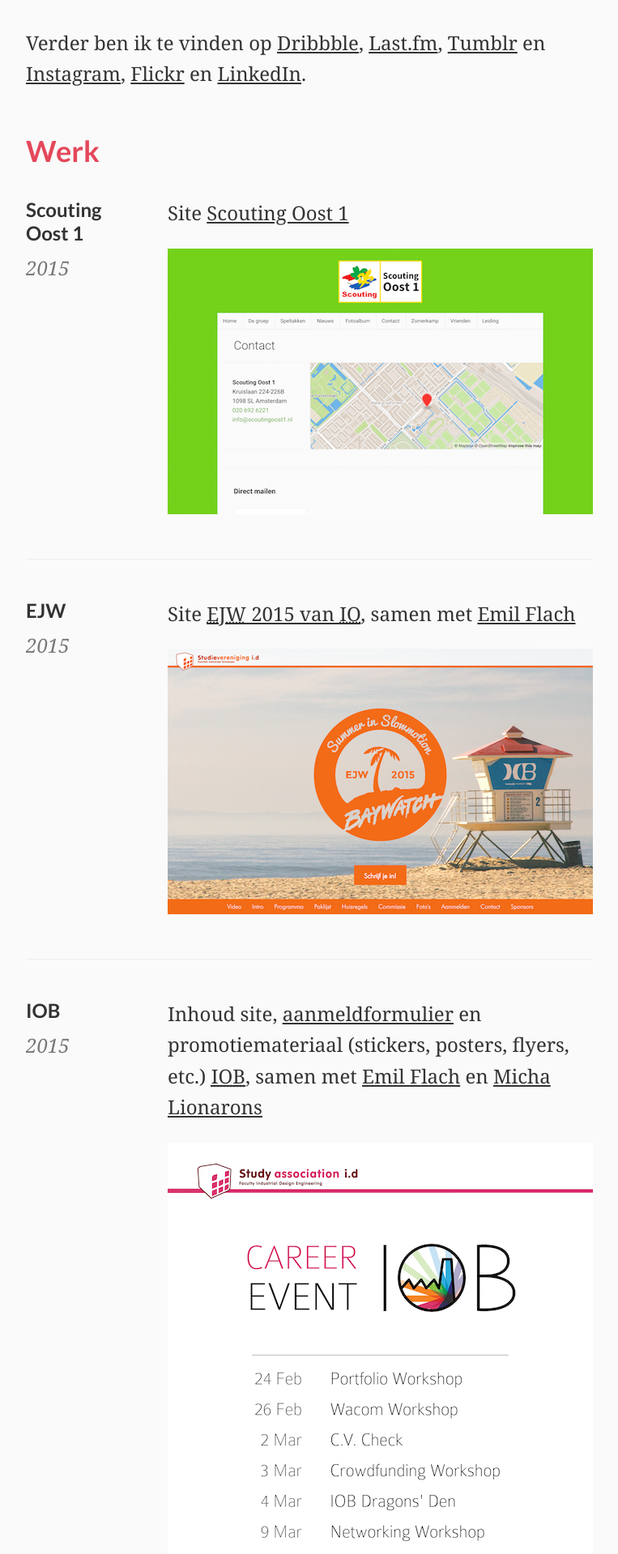
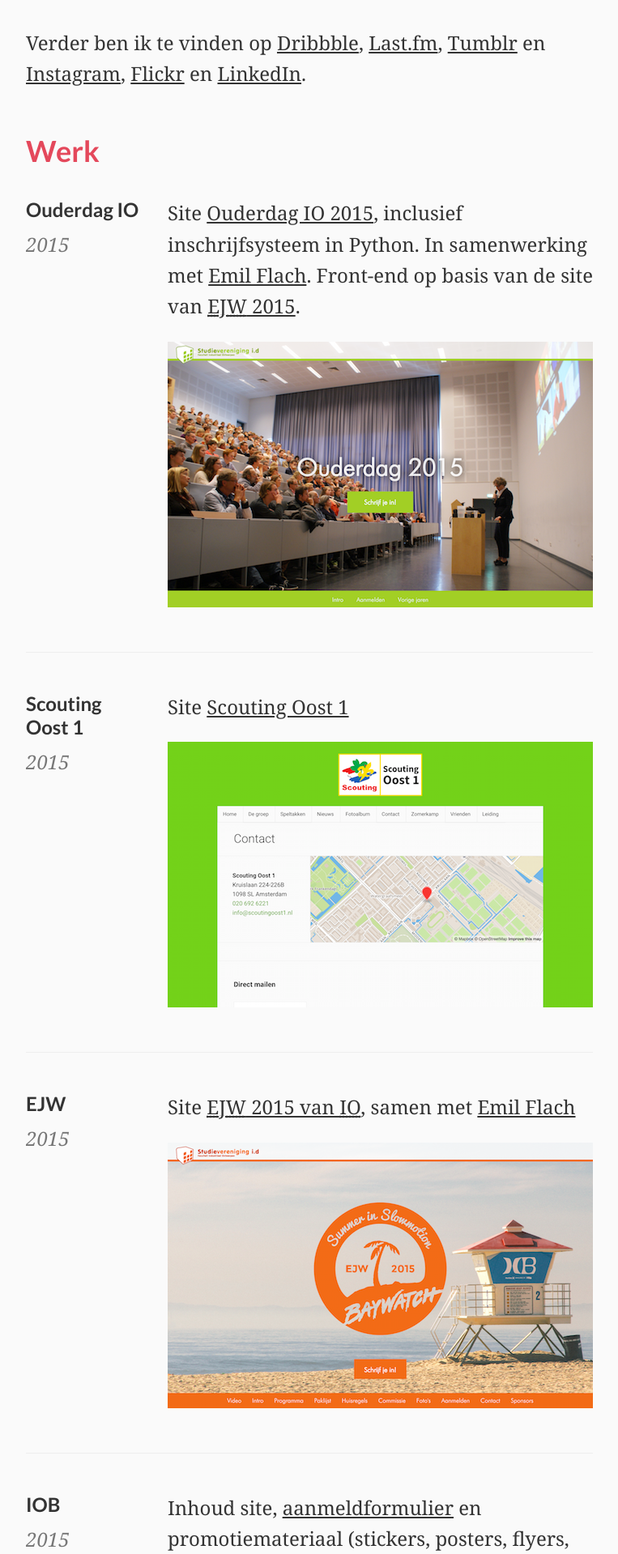
Before and after one commit to FMJansen/-archived-fmjansen.com, a PHP site: page / in a window 1280 px wide. Shown: the part 1101-3020 px from the top of the page at 81% size, without its empty margins (258-1021 px from the left). Run offline with PHP 8.4, Linux system fonts and the light colour scheme; data that the repository does not hold is empty; style sheets or scripts are compiled from the project's sources.

Commit message:
add ouderdag to site

```diff
--- a/index.php
+++ b/index.php
@@ -27,6 +27,20 @@
       </p>
 
       <h2>Werk</h2>
+
+      <article>
+        <div class="date-title">
+          <h3>Ouderdag IO</h3>
+          <time datetime="2015">2015</time>
+        </div>
+        <div class="description">
+          <p>Site <a href="http://id.tudelft.nl/ouderdag/2015/">Ouderdag IO 2015</a>, inclusief inschrijfsysteem in Python. In samenwerking met <a href="http://emilflach.com/">Emil Flach</a>. Front-end op basis van de site van <a href="http://id.tudelft.nl/ejw/2015/"><abbr title="Eerstejaarsweekend">EJW</abbr> 2015</a>.</p>
+          <img alt="Screenshot site Ouderdag IO 2015"
+            srcset="/static/img/ouderdag.png 1x,
+              /static/img/ouderdag@2x.png 2x"
+            src="/static/img/ouderdag.png">
+        </div>
+      </article>
 
       <article>
         <div class="date-title">
```
Also changed, not shown: src/img/ouderdag.png (added), src/img/ouderdag@2x.png (added).
